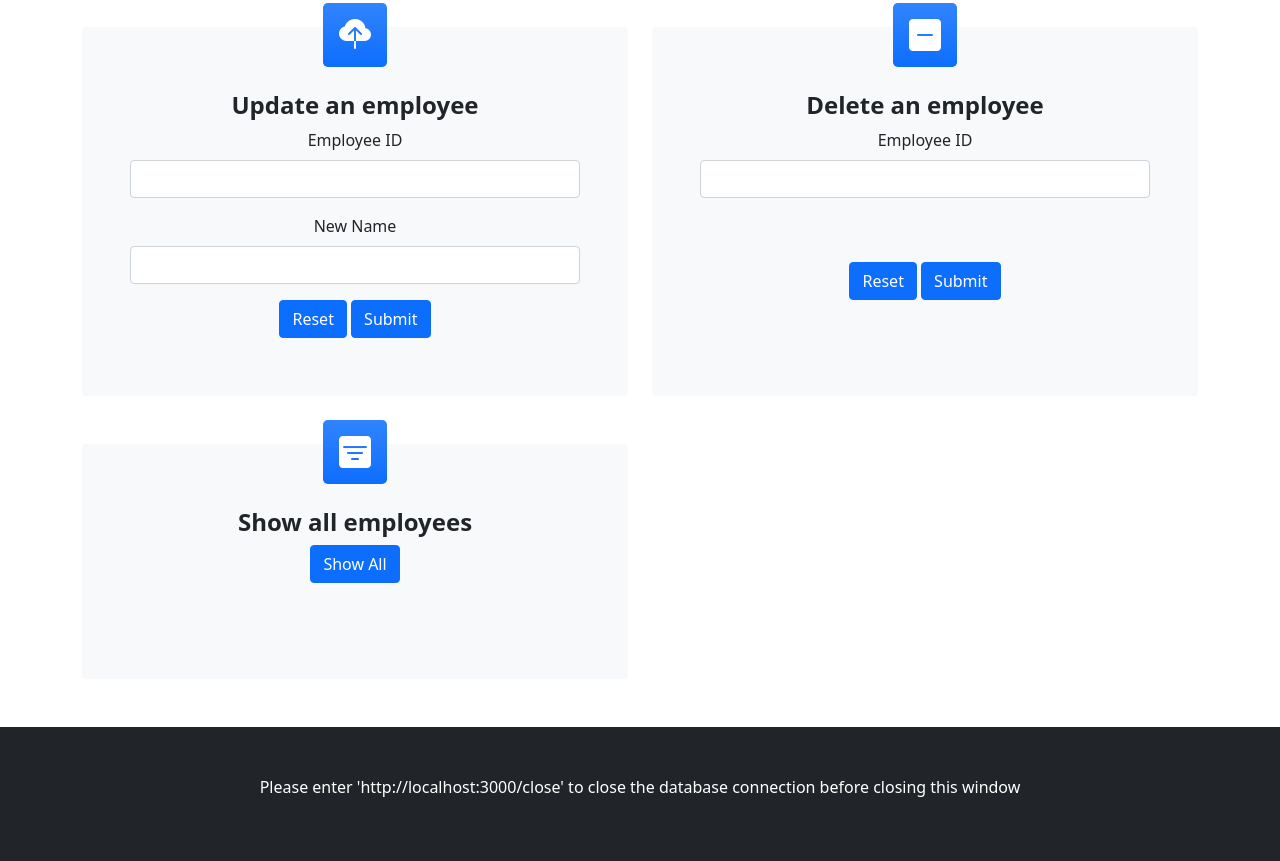
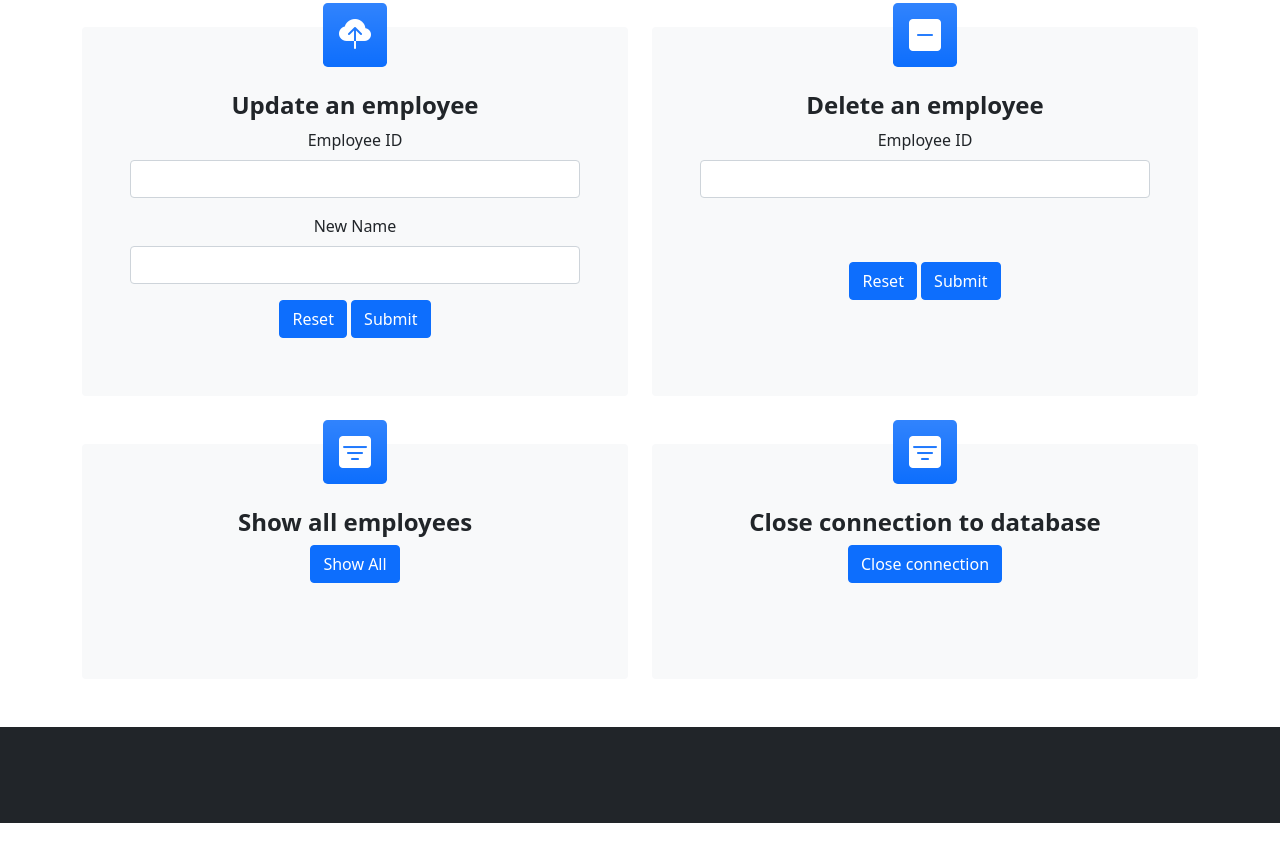
Before and after one commit to FionaMacRaeFairlie/WPD2_J_Lab2, a website: page public/index.html in a window 1280 px wide. Shown: the part 819-1680 px from the top of the page. After the commit the page ends 1642 px from the top, so only its background shows below. Drawn offline with nearby package versions, Linux system fonts and the light colour scheme.

Commit message:
WAD2Lab3-2023

```diff
--- a/package.json
+++ b/package.json
@@ -10,6 +10,6 @@
   "license": "ISC",
   "dependencies": {
     "express": "^4.17.2",
-    "sqlite3": "^5.0.2"
+    "sqlite3": "^5.1.4"
   }
 }
--- a/public/index.html
+++ b/public/index.html
@@ -8,7 +8,7 @@
     <meta name="author" content="" />
     <title>Database Management Interface</title>
     <link href="https://cdn.jsdelivr.net/npm/bootstrap-icons@1.4.1/font/bootstrap-icons.css" rel="stylesheet" />
-    <!-- Core theme CSS (includes Bootstrap)-->
+    <!-- CSS theme (includes Bootstrap)-->
     <link href="css/styles.css" rel="stylesheet" />
 </head>
 
@@ -19,7 +19,7 @@
             <div class="p-4 p-lg-5 bg-light rounded-3 text-center">
                 <div class="m-4 m-lg-5">
                     <h1 class="display-5 fw-bold">Employee Database</h1>
-                    <p class="fs-4">Use this interface to interact and update the database.</p>
+                    <p class="fs-4">Use this interface to interact with and update the database.</p>
                 </div>
             </div>
         </div>
@@ -131,14 +131,26 @@
                         </div>
                     </div>
                 </div>
+                <div class="mb-5">
+                    <div class="card bg-light border-0 h-100">
+                        <div class="card-body text-center p-4 p-lg-5 pt-0 pt-lg-0">
+                            <div class="feature bg-primary bg-gradient text-white rounded-3 mb-4 mt-n4"><i
+                                    class="bi bi-filter-square-fill"></i></i></div>
+                            <h2 class="fs-4 fw-bold">Close connection to database</h2>
+                            <form action="/close" method="GET">
+                                <fieldset>
+                                    <button class="btn btn-primary" type="submit">Close connection</button>
+                                    <br><br><br>
+                                </fieldset>
+                            </form>
+                        </div>
+                    </div>
+                </div>
             </div>
         </div>
     </section>
     <!-- Footer-->
     <footer class="py-5 bg-dark text-center">
-        <p style="color: white;">Please enter 'http://localhost:3000/close' to close the database connection before
-            closing this window</p>
     </footer>
 </body>
-
 </html>
```
Also changed, not shown: 2 other files.
